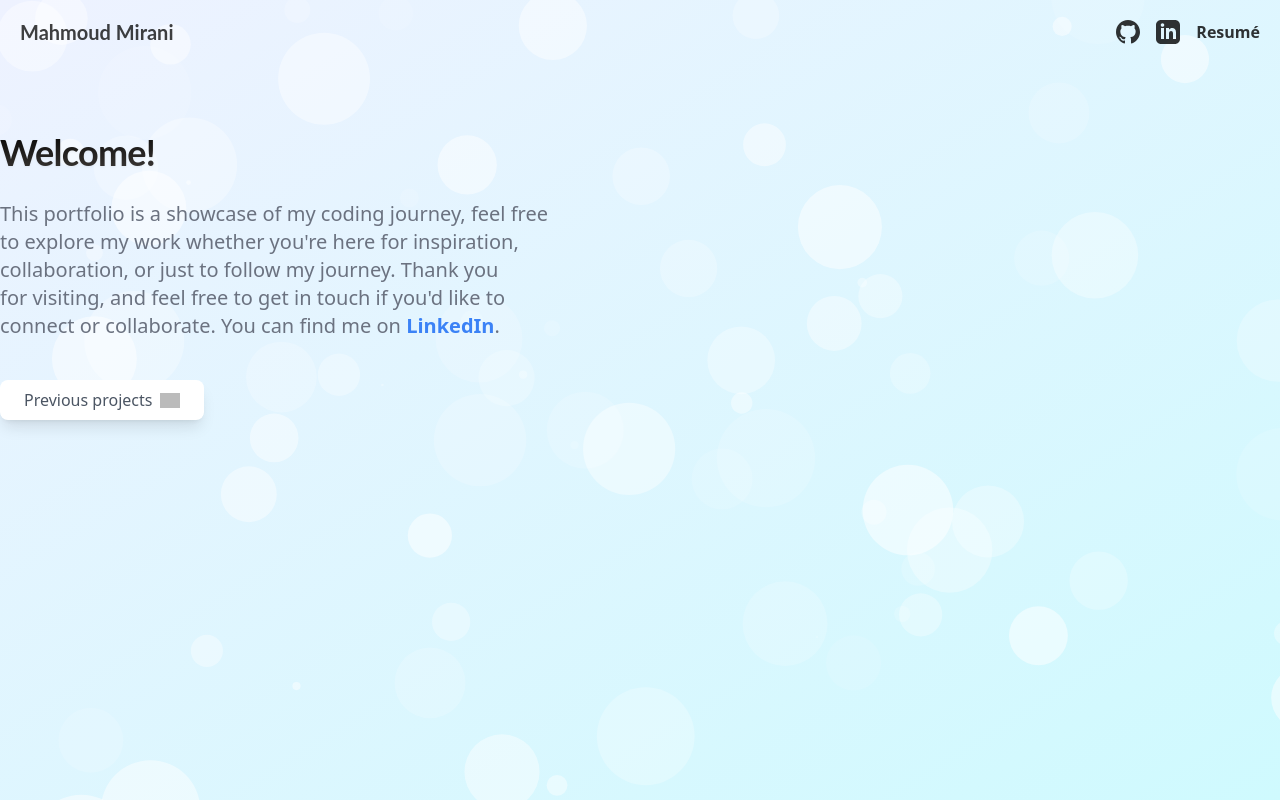
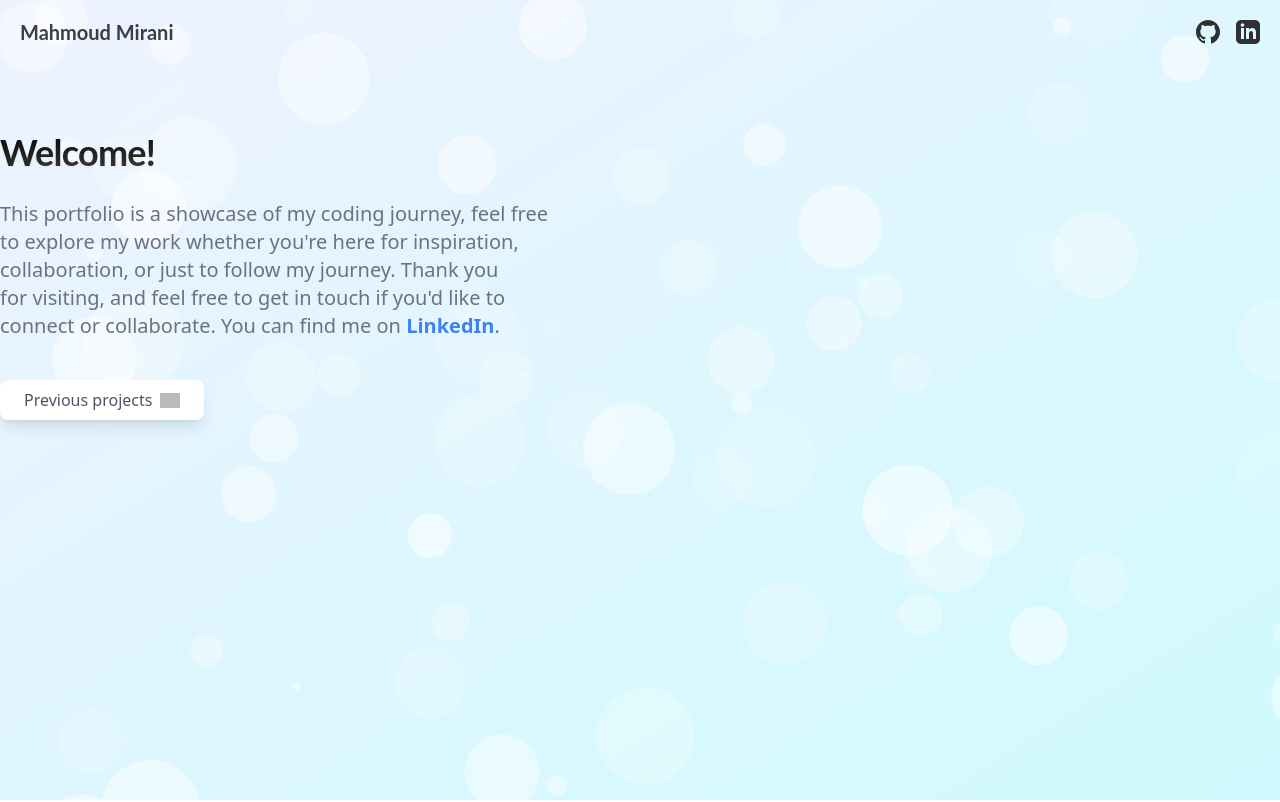
Before and after one commit to MoodMirani/mood-portfolio, a Next.js app: page / in a window 1280 px wide. Shown: the top 802 px of the page. Built offline with nearby package versions, Linux system fonts and the light colour scheme; grey boxes are pictures that could not be loaded.

Commit message:
remove cv

```diff
--- a/components/layout/navbar.tsx
+++ b/components/layout/navbar.tsx
@@ -46,14 +46,6 @@ export default function NavBar() {
                 <path d="M19 0h-14c-2.761 0-5 2.239-5 5v14c0 2.761 2.239 5 5 5h14c2.762 0 5-2.239 5-5v-14c0-2.761-2.238-5-5-5zm-11 19h-3v-11h3v11zm-1.5-12.268c-.966 0-1.75-.79-1.75-1.764s.784-1.764 1.75-1.764 1.75.79 1.75 1.764-.783 1.764-1.75 1.764zm13.5 12.268h-3v-5.604c0-3.368-4-3.113-4 0v5.604h-3v-11h3v1.765c1.396-2.586 7-2.777 7 2.476v6.759z" />
               </svg>
             </a>
-            <a
-              className="opacity-80 transition-opacity duration-200 hover:opacity-50"
-              href="/documents/Mahmoud_Mirani_CV_IT.pdf"
-              target="_blank"
-              rel="noopener noreferrer"
-            >
-              <p className="font-bold">Resumé</p>
-            </a>
           </div>
         </div>
       </div>
```
